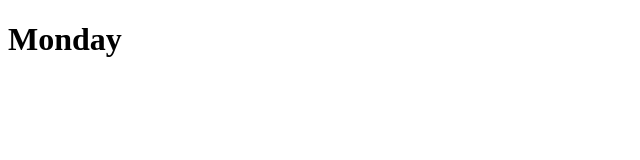
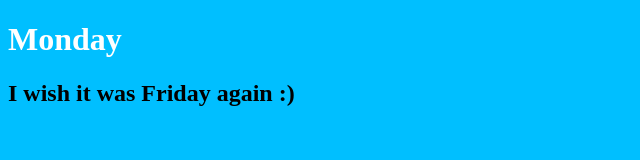
Before and after one commit to zhub188/monday, a plain HTML site: page index.html in a window 1280 px wide. Shown: the whole page, without its empty margins (0-640 px from the left). Drawn offline with Linux system fonts and the light colour scheme.

Commit message:
awesome new design features

```diff
--- a/css/main.css
+++ b/css/main.css
@@ -0,0 +1,6 @@
+body {
+    background-color: deepskyblue;
+}
+h1 {
+    color: white;
+}
--- a/index.html
+++ b/index.html
@@ -7,6 +7,7 @@
 </head>
 <body>
     <h1>Monday</h1>
+    <h2>I wish it was Friday again :)</h2>
 
 </body>
 </html>
```
